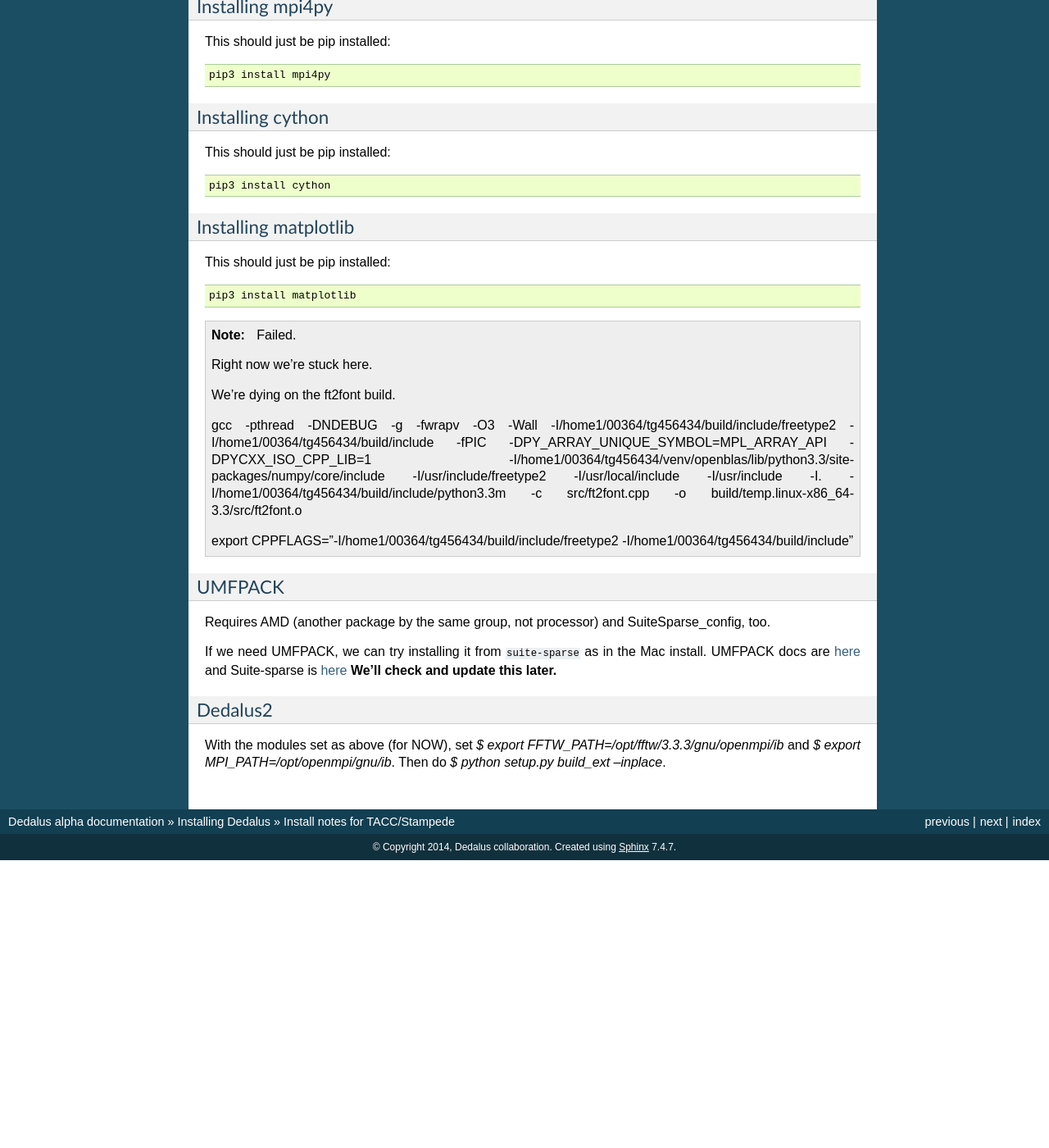
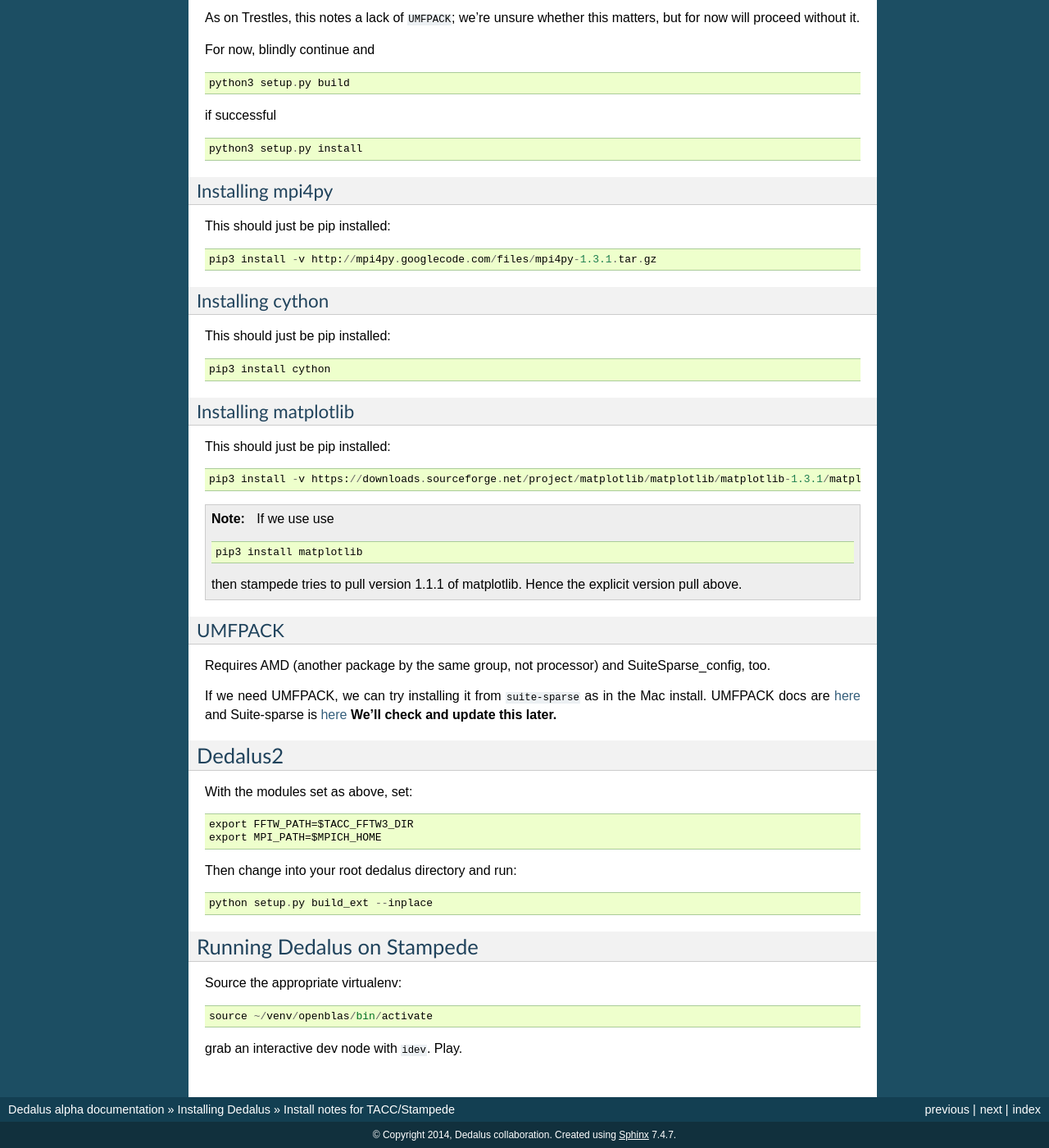
Before and after one commit to enlighter/dedalus, a Sphinx documentation site: the page built from docs/stampede.rst, in a window 1280 px wide and 1400 px high, scrolled down 5317 px. Shown: the whole window at 82% size. Built offline with Sphinx 7.4.7, drawn with Linux system fonts in a browser that asks for light colours; pages that are not in the unit, such as notebooks, are missing from menus; before the commit the page ends 6366 px from its top, so only the background shows below that; some of the changed text lies outside the part shown.

Commit message:
Updated instructions for full openblas stampede install.

```diff
--- a/docs/index.rst
+++ b/docs/index.rst
@@ -13,6 +13,7 @@
 
    transforms
    installation
+   dedalus2.public
 
 Help
 ====
--- a/docs/stampede.rst
+++ b/docs/stampede.rst
@@ -18,15 +18,28 @@
   1) TACC-paths
   2) Linux
   3) cluster-paths
-  4) intel/13.0.2.146
-  5) TACC
-  6) cluster
+  4) TACC
+  5) cluster
+  6) gcc/4.7.1
   7) mvapich2/1.9a2
   8) fftw3/3.3.2
+  9) mkl/13.0.2.146
+
+.. note ::
+    TACC support suggested swapping from intel compilers to the latest
+    ``gcc``.  To do this do ``module swap intel gcc/4.7.1``, followed
+    by a ``module load mkl``.  The mpi and fftw modules get
+    auto-reloaded following the ``module swap`` command.
+
 
 Stampede does not appear to have OpenMPI, but does have ``fftw3`` built
-properly on ``mvapich2``.  See the `Stampede user guide <https://www.tacc.utexas.edu/user-services/user-guides/stampede-user-guide#compenv-modules-login>`_
-if you need to modify the modules that are auto-loaded at startup.
+properly on ``mvapich2``.  See the
+`Stampede user guide <https://www.tacc.utexas.edu/user-services/user-guides/stampede-user-guide#compenv-modules-login>`_
+for more details.  If you would like to always auto-load the same
+modules at startup, build your desired module configuration and then
+run::
+
+     module save
 
 Python stack
 =========================
@@ -84,7 +97,7 @@
 -------------------------
 
 We'll use ``pip`` to install our python library depdencies.
-Instructions on doing this are available `here <http://www.pip-installer.org/en/latest/installing.htm>`_
+Instructions on doing this are available `here <http://www.pip-installer.org/en/latest/installing.html>`_
 and summarized below.  First
 download and install setup tools::
 
@@ -141,7 +154,7 @@
 
      cd ~/build
      wget http://prdownloads.sourceforge.net/libpng/libpng-1.6.8.tar.gz
-     SW
+     ./configure --prefix=$HOME/build
      make
      make install
 
@@ -293,7 +306,8 @@
 
 Python library stack
 =====================
-
+Right now all of these need to be installed in each existing
+virtualenv instance (e.g., ``openblas``, ``mkl``, etc.).
 
 Installing Scipy
 -------------------------
@@ -328,11 +342,16 @@
 
 This should just be pip installed::
 
-      pip3 install mpi4py
+      pip3 install -v http://mpi4py.googlecode.com/files/mpi4py-1.3.1.tar.gz
 
 .. note:
 
-      Failed.
+      If we use use ::
+
+           pip3 install mpi4py
+
+      then stampede tries to pull version 0.6.0 of mpi4py.  Hence the
+      explicit version pull above.
 
 Installing cython
 -------------------------
@@ -341,29 +360,24 @@
 
      pip3 install cython
 
-.. note:
-
-      worked.
-
 
 Installing matplotlib
 -------------------------
 
 This should just be pip installed::
 
-     pip3 install matplotlib
+
+     pip3 install -v https://downloads.sourceforge.net/project/matplotlib/matplotlib/matplotlib-1.3.1/matplotlib-1.3.1.tar.gz
 
 .. note::
 
-     Failed.
+      If we use use ::
 
-     Right now we're stuck here.
+           pip3 install matplotlib
 
-     We're dying on the ft2font build.
+      then stampede tries to pull version 1.1.1 of matplotlib.  Hence the
+      explicit version pull above.
 
-     gcc -pthread -DNDEBUG -g -fwrapv -O3 -Wall -I/home1/00364/tg456434/build/include/freetype2 -I/home1/00364/tg456434/build/include -fPIC -DPY_ARRAY_UNIQUE_SYMBOL=MPL_ARRAY_API -DPYCXX_ISO_CPP_LIB=1 -I/home1/00364/tg456434/venv/openblas/lib/python3.3/site-packages/numpy/core/include -I/usr/include/freetype2 -I/usr/local/include -I/usr/include -I. -I/home1/00364/tg456434/build/include/python3.3m -c src/ft2font.cpp -o build/temp.linux-x86_64-3.3/src/ft2font.o
-
-     export CPPFLAGS="-I/home1/00364/tg456434/build/include/freetype2 -I/home1/00364/tg456434/build/include"
 
 UMFPACK
 -------
@@ -378,9 +392,22 @@
 
 
 Dedalus2
---------
+========================================
 
-With the modules set as above (for NOW), set `$ export
-FFTW_PATH=/opt/fftw/3.3.3/gnu/openmpi/ib` and `$ export
-MPI_PATH=/opt/openmpi/gnu/ib`. Then do `$ python setup.py build_ext
---inplace`.
+With the modules set as above, set::
+
+     export FFTW_PATH=$TACC_FFTW3_DIR
+     export MPI_PATH=$MPICH_HOME
+
+Then change into your root dedalus directory and run::
+
+     python setup.py build_ext --inplace
+
+Running Dedalus on Stampede
+========================================
+
+Source the appropriate virtualenv::
+
+     source ~/venv/openblas/bin/activate
+
+grab an interactive dev node with ``idev``.  Play.
--- a/docs/using_sphinx.rst
+++ b/docs/using_sphinx.rst
@@ -3,7 +3,11 @@
 
 Here are extremely rough notes on using ``sphinx`` with ``Dedalus``.
 
+To install ``sphinx``, do::
 
+     pip3 install sphinx
+
+(for python3 install).
 
 To setup ``sphinx`` on your system, run the following at the terminal in the ``sphinx_docs`` directory::
 
```
